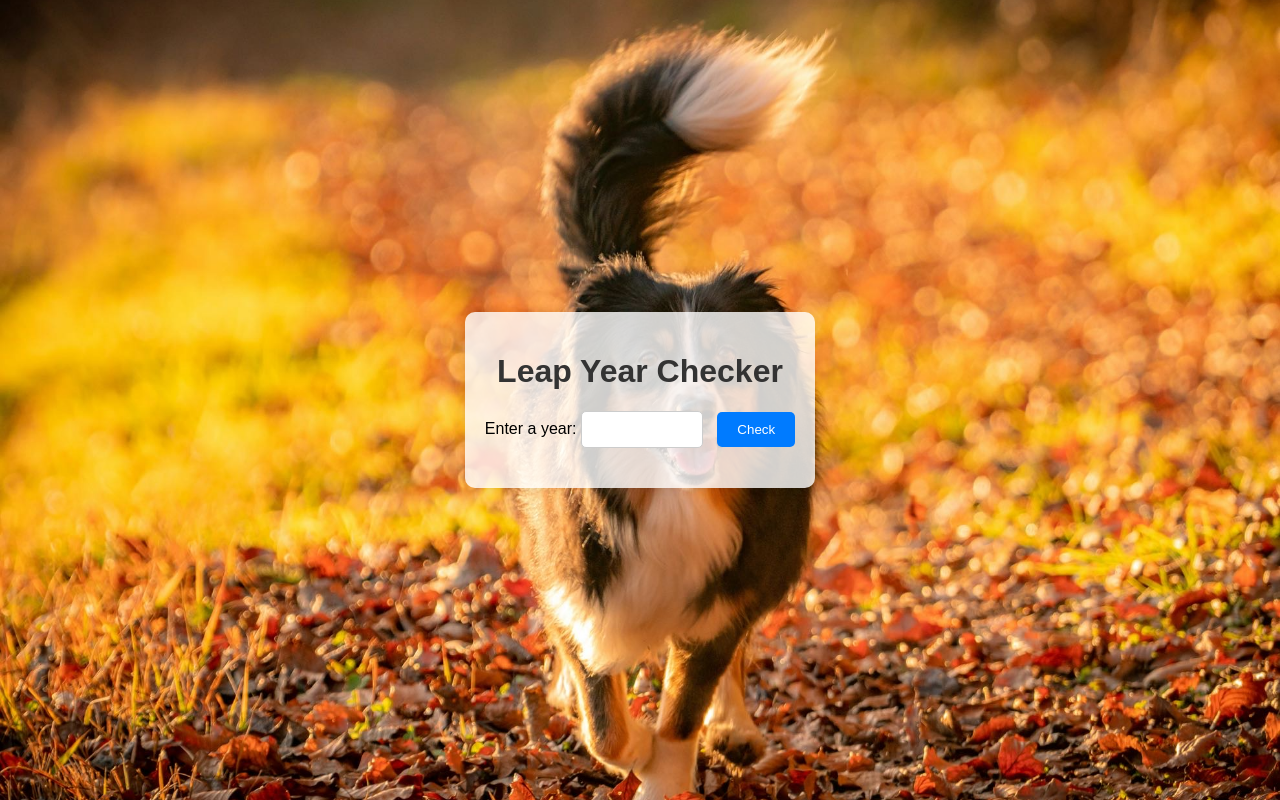
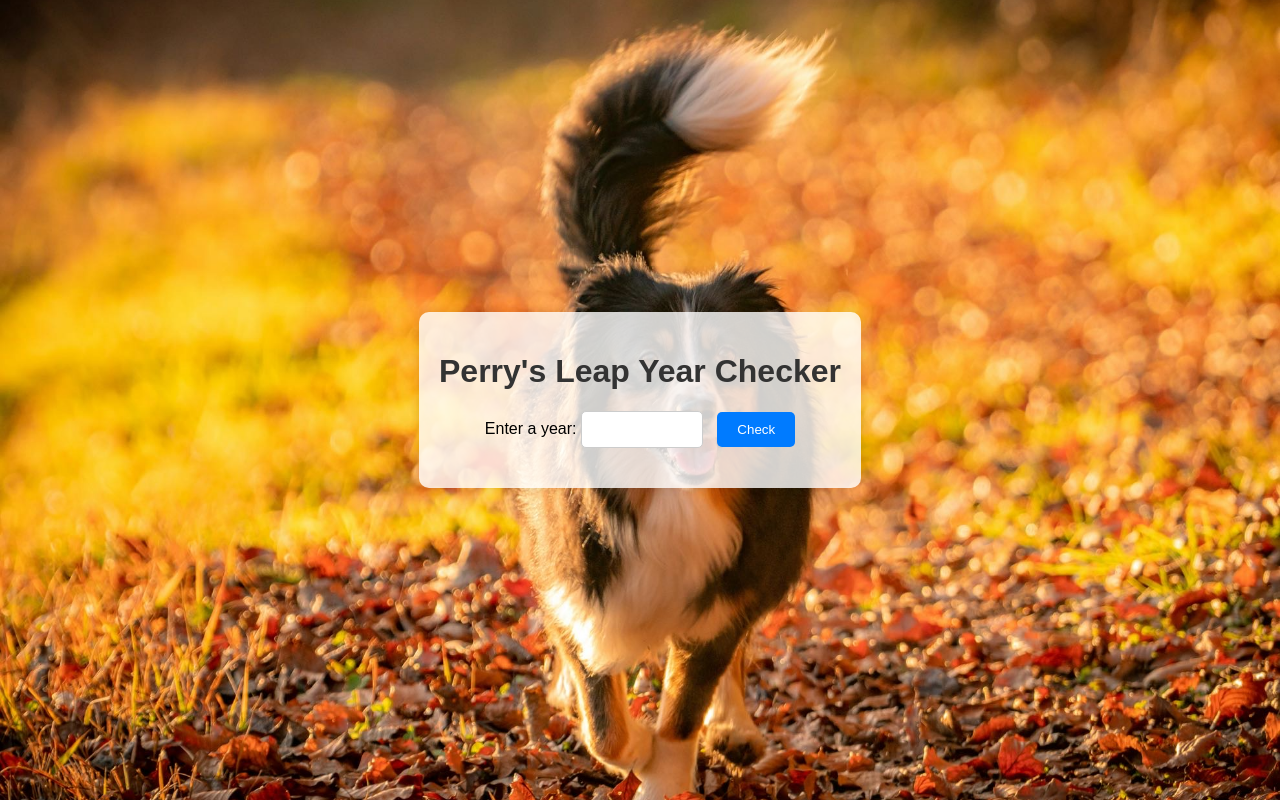
Before and after one commit to francislyj/francislyj.github.io, a plain HTML site: page index.html in a window 1280 px wide. Drawn offline with Linux system fonts and the light colour scheme.

Commit message:
change title

```diff
--- a/index.html
+++ b/index.html
@@ -54,7 +54,7 @@
 </head>
 <body>
     <div class="container">
-        <h1>Leap Year Checker</h1>
+        <h1>Perry's Leap Year Checker</h1>
         <form id="yearForm">
             <label for="year">Enter a year:</label>
             <input type="number" id="year" name="year" required>
```
